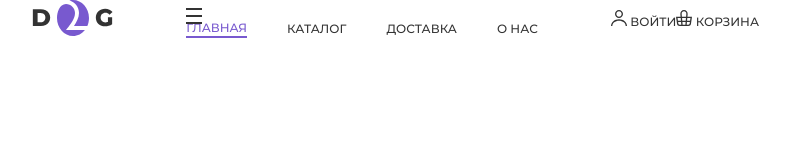
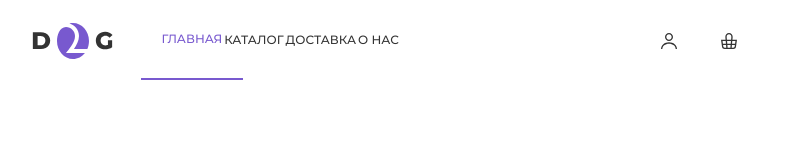
Before and after one commit to SalabayNatalia/Drink2Go, a website: page source/index.html in a window 1280 px wide. Shown: the whole page, without its empty margins (245-1035 px from the left). Drawn offline with nearby package versions, Linux system fonts and the light colour scheme; files that its build step writes are made by us from their sources.

Commit message:
Сверстала шапку, дополнения

```diff
--- a/source/index.html
+++ b/source/index.html
@@ -27,11 +27,11 @@
             </picture>
           </a>
           <h1 class="page-header__header">
-            Интернет-магазин кофейных напитков
+            Интернет-магазин <br>кофейных напитков
           </h1>
           <nav class="page-header__main-nav main-nav">
             <button
-              class="main-nav__toggle main-nav__toggle--open"
+              class="main-nav__toggle main-nav__toggle--closed"
               type="button"
             >
               <span class="visually-hidden">Открыть меню</span>
@@ -51,9 +51,9 @@
               </li>
             </ul>
           </nav>
-          <ul class="page-header__list user-list">
-            <li class="user-list__item user-list__item--login">
-              <a class="user-list__link user-list__link--login" href="#">
+          <ul class="page-header__user-list user-list">
+            <li class="user-list__item">
+              <a class="user-list__link" href="#">
                 <svg
                   width="16"
                   height="16"
@@ -68,11 +68,11 @@
                     fill="#333333"
                   />
                 </svg>
-                <span>Войти</span>
+                <span class="user-list__text">Войти</span>
               </a>
             </li>
             <li class="user-list__item">
-              <a class="user-list__link user-list__link--basket" href="#">
+              <a class="user-list__link" href="#">
                 <svg
                   width="16"
                   height="16"
@@ -87,7 +87,7 @@
                     fill="#333333"
                   />
                 </svg>
-                <span>Корзина</span>
+                <span class="user-list__text">Корзина</span>
               </a>
             </li>
           </ul>
--- a/source/sass/blocks/main-nav.scss
+++ b/source/sass/blocks/main-nav.scss
@@ -1,10 +1,13 @@
 .main-nav {
+  width: 100%;
+
   &__list {
     @include list-reset;
     display: flex;
     align-items: center;
     flex-direction: column;
     width: 100%;
+    margin: 0 -20px;
   }
 
   &__item {
@@ -14,8 +17,9 @@
     text-transform: uppercase;
     text-align: center;
     border-top: 1px solid $base-secondary;
-    padding: 20px 20px 21px;
-    // margin: 0 -20px;
+    padding: 20px 21px 21px;
+    width: 100%;
+    margin: 0 -20px;
   }
 
   &__link {
@@ -28,7 +32,6 @@
   &__link:focus {
     color: $base-primary;
     opacity: 0.8;
-  }
   }
 
   .main-nav__toggle--open {
@@ -61,20 +64,18 @@
     }
   }
 
-
   .main-nav__toggle--closed {
     position: relative;
     margin-left: auto;
-  margin-bottom: 51px;
+    // margin-bottom: 51px;
     background-color: transparent;
     border: none;
-  display: none;
 
     &::before {
       content: "";
       position: absolute;
-    top: 18px;
-    left: -12px;
+      top: 0;
+      left: 250px;
       width: 12px;
       height: 2px;
       background-color: $base-black;
@@ -84,17 +85,21 @@
     &::after {
       content: "";
       position: absolute;
-    top: 18px;
-    left: -13px;
+      top: 0;
+      left: 250px;
       width: 12px;
       height: 2px;
       background-color: $base-black;
       transform: rotate(-45deg);
     }
   }
+}
 
 @media (min-width: $tablet-size) {
   .main-nav {
+    width: 400px;
+    margin-left: -13px;
+
     &__list {
       flex-direction: row;
       flex-wrap: wrap;
@@ -102,12 +107,13 @@
 
     &__item {
       border-top: none;
-      padding: 0;
+      width: auto;
+      padding-top: 19px;
     }
 
-    &__item:not(:last-child) {
-      margin-right: 40px;
-    }
+    // &__item:not(:last-child) {
+    //   margin-right: 42px;
+    // }
 
     &__item--current {
       border-bottom: 2px solid $base-primary;
@@ -116,11 +122,22 @@
     &__item--current a:not([href]) {
       color: $base-primary;
     }
+
+    &__toggle--closed {
+      display: none;
+    }
+
+    &__link {
+      padding-top: 7px;
+      padding-bottom: 10px;
+    }
   }
 }
 
 @media (min-width: $desktop-size) {
   .main-nav {
+    width: 440px;
+
     &__item:not(:last-child) {
       margin-right: 60px;
     }
--- a/source/sass/blocks/page-header.scss
+++ b/source/sass/blocks/page-header.scss
@@ -2,9 +2,15 @@
   background-color: $base-white;
 
   &__layout {
-    display: flex;
-    align-items: start;
-    justify-content: space-between;
+    display: grid;
+    grid-template-columns: min-content 1fr min-content;
+    grid-template-rows: min-content 1fr;
+    align-items: center;
+    }
+
+  &__main-nav {
+    grid-column: 1 / -1;
+    grid-row: 2/-1;
   }
 
   &__logo:hover,
@@ -19,7 +25,11 @@
 
 @media (min-width: $tablet-size) {
   .page-header {
+    padding: 5px 0;
+
     &__layout {
+      display: flex;
+      justify-content: space-between;
       align-items: center;
     }
 
@@ -33,8 +43,8 @@
 @media (min-width: $desktop-size) {
   .page-header {
     &__logo {
-    width: 170px;
-    height: 36px;
+      width: 170px;
+      height: 36px;
     }
 
     &__header {
--- a/source/sass/blocks/user-list.scss
+++ b/source/sass/blocks/user-list.scss
@@ -21,4 +21,34 @@
     color: $base-primary;
     opacity: 0.8;
   }
+
+  &__text {
+    display: none;
+  }
 }
+
+@media (min-width: $tablet-size) {
+  .user-list {
+    padding-right: 22px;
+
+    &__item:not(:last-child) {
+      margin-right: 44px;
+    }
+  }
+}
+
+@media (min-width: $desktop-size) {
+  .user-list {
+    &__text {
+      display: block;
+    }
+
+    &__link {
+      display: flex;
+    }
+
+    &__item:not(:last-child) {
+      margin-right: 30px;
+    }
+  }
+}
```
Lines whose indentation alone changed are shown as unchanged.
